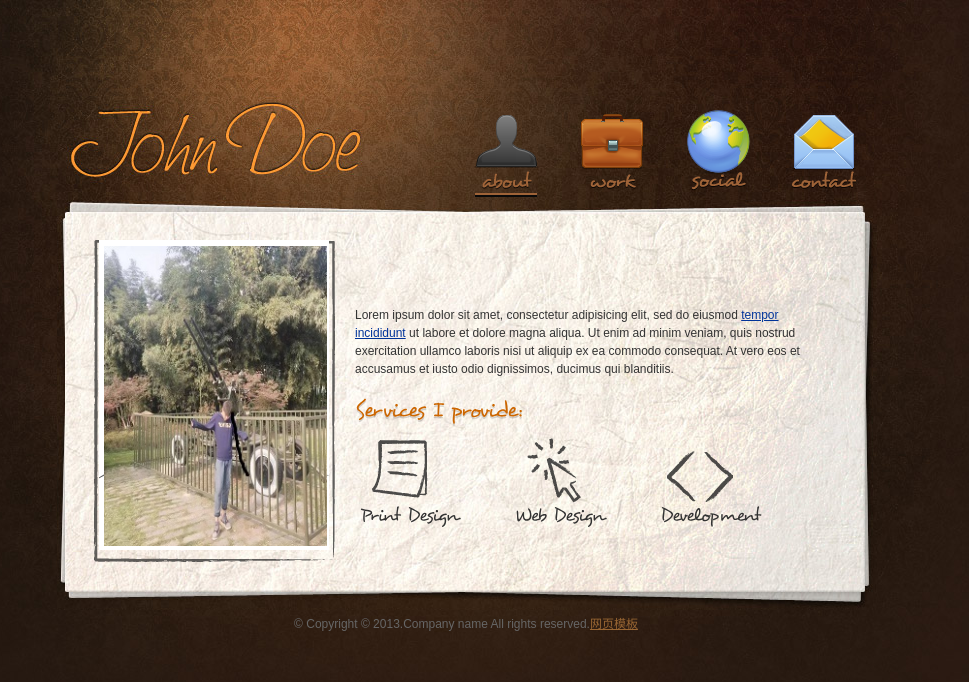
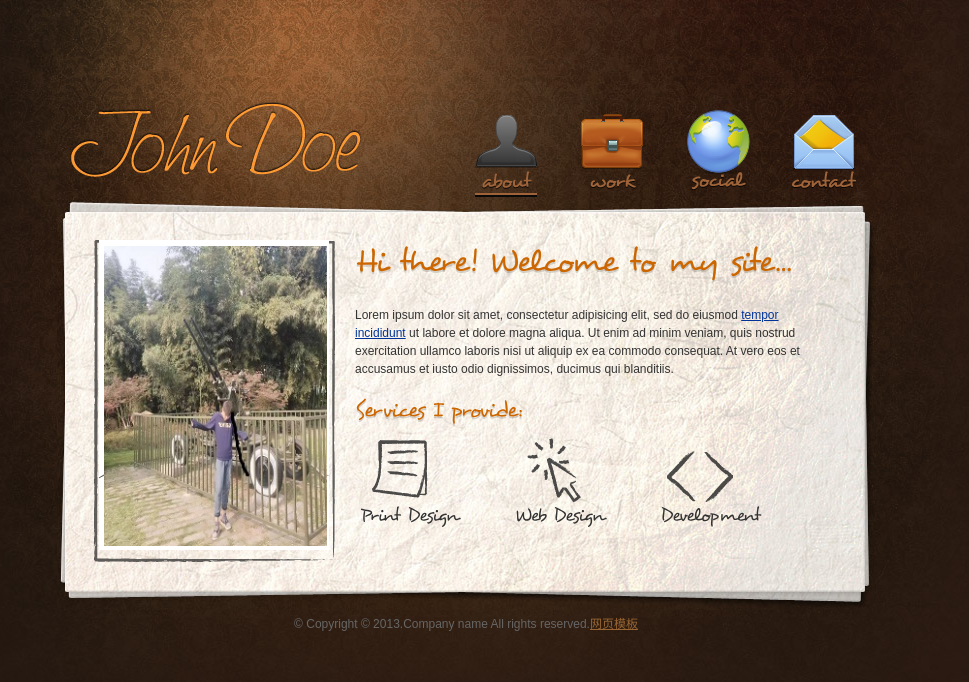
Before and after one commit to 1102946824/1102946824.github.io, a plain HTML site: page index.html in a window 1280 px wide. Shown: the whole page, without its empty margins (174-1143 px from the left). Drawn offline with Linux system fonts and the light colour scheme.

Commit message:
Update index.html

```diff
--- a/index.html
+++ b/index.html
@@ -73,15 +73,7 @@
 						<img src="images/author-photo.png" alt="photo">
 					</div>
 					<div class="right">
-						<h2><html>
-<head>
-<meta charset="utf-8">
-<title>大家好，我叫李大仁！</title>
-</head>
-
-<body>
-</body>
-</html></h2>
+						<h2>Hi there! Welcome to my site...</h2>
 						<p>Lorem ipsum dolor sit amet, consectetur adipisicing elit, sed do eiusmod <a href="#">tempor incididunt</a> ut labore et dolore magna aliqua. Ut enim ad minim veniam, quis nostrud exercitation ullamco laboris nisi ut aliquip ex ea commodo consequat. At vero eos et accusamus et iusto odio dignissimos, ducimus qui blanditiis.</p>
 						<h3>Services I provide:</h3>
 						<ul>
```
